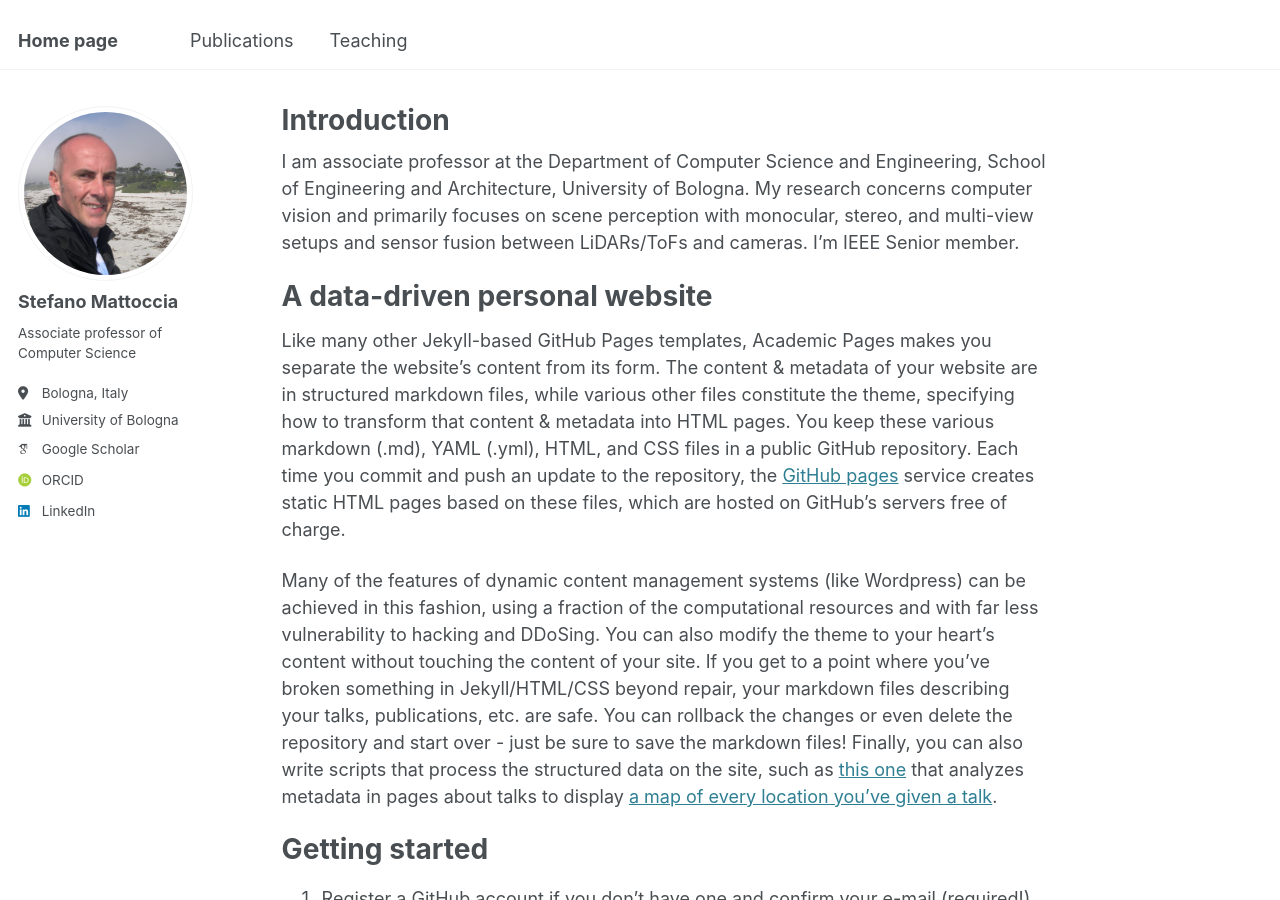
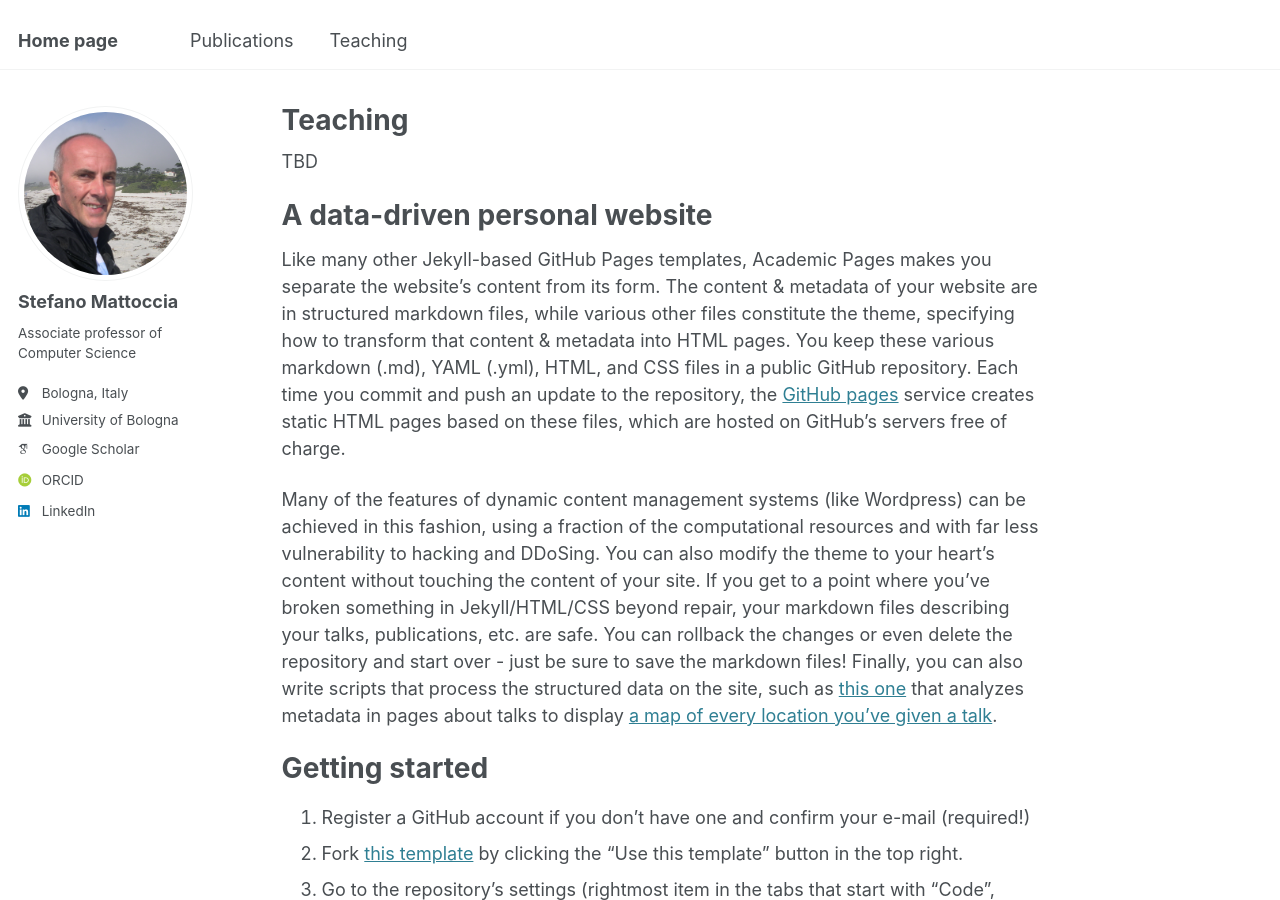
Before and after one commit to stefanomattoccia/stefanomattoccia.github.io, a Jekyll site: the page built from _pages/teaching.md, in a window 1280 px wide and 900 px high. Built offline with Jekyll 4.4.1, drawn with Linux system fonts in a browser that asks for light colours; some web fonts are replaced.

Commit message:
Update teaching.md

```diff
--- a/_pages/teaching.md
+++ b/_pages/teaching.md
@@ -1,13 +1,13 @@
 ---
 permalink: /
-title: "Introduction"
+title: "Teaching"
 author_profile: true
 redirect_from:
-  - /about/
-  - /about.html
+  - /teaching/
+  - /teaching.html
 ---
 
-I am associate professor at the Department of Computer Science and Engineering, School of Engineering and Architecture, University of Bologna. My research concerns computer vision and primarily focuses on scene perception with monocular, stereo, and multi-view setups and sensor fusion between LiDARs/ToFs and cameras. I’m IEEE Senior member.
+TBD
 
 A data-driven personal website
 ======
```
